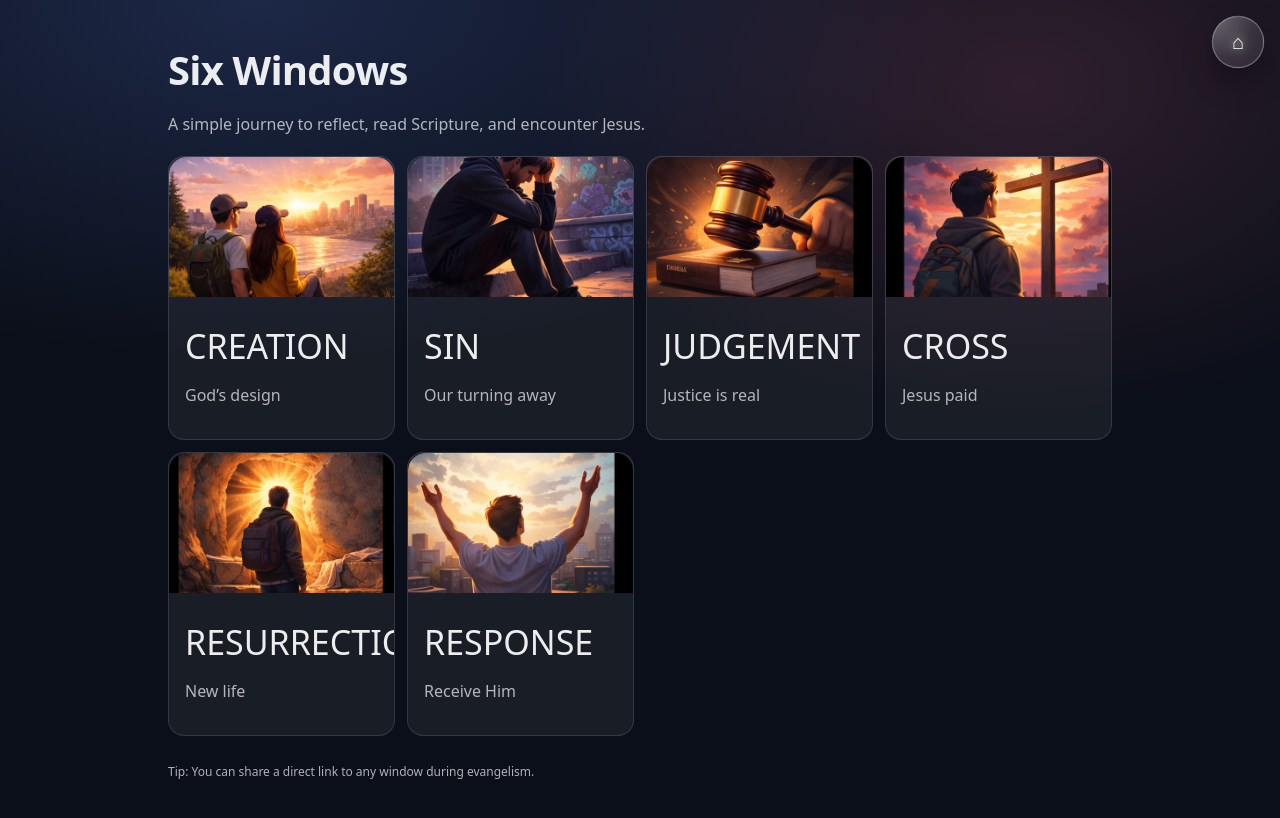
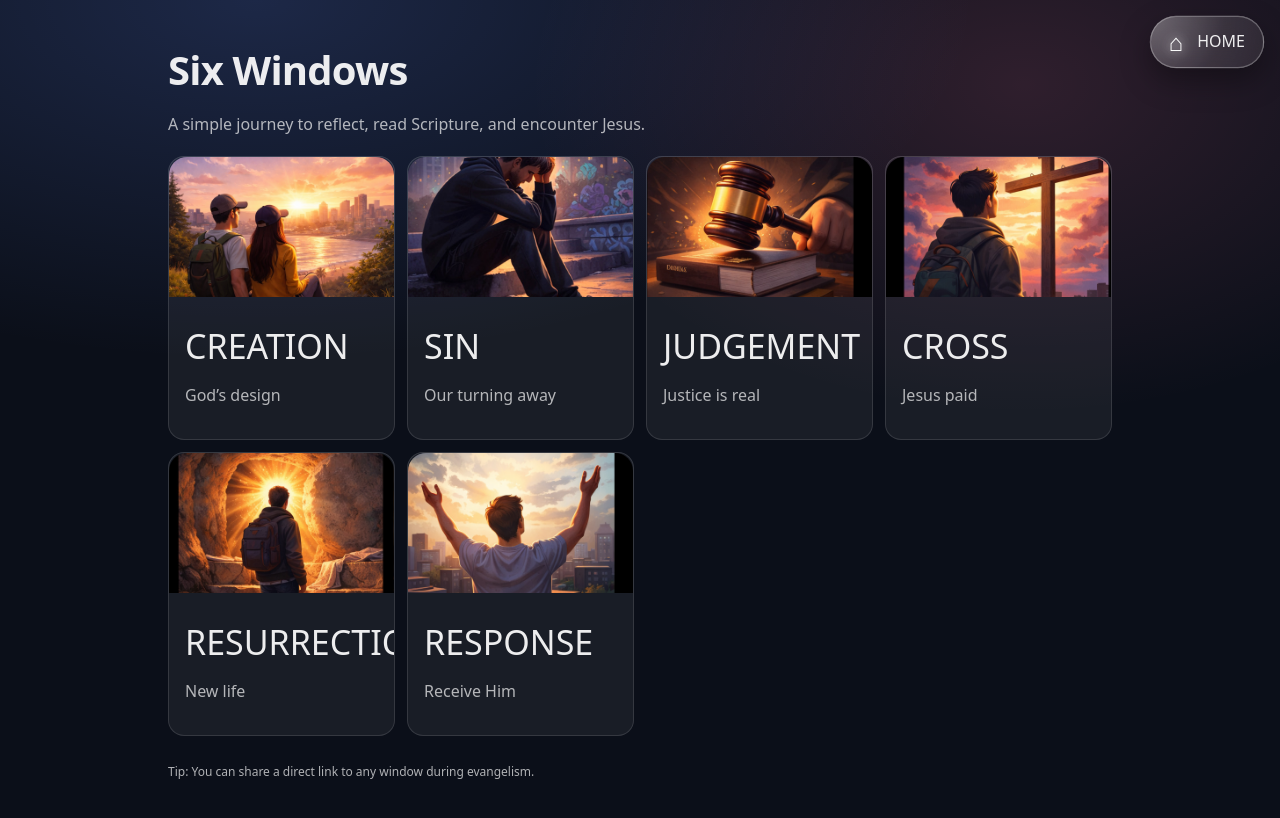
Before and after one commit to Message4U/six-windows, a Next.js app: page / in a window 1280 px wide. Shown: the top 818 px of the page. Built offline with nearby package versions, Linux system fonts and the light colour scheme.

Commit message:
Improve HOME button spacing and brightness

```diff
--- a/app/globals.css
+++ b/app/globals.css
@@ -171,12 +171,18 @@ a:hover { text-decoration: underline; }
   position: fixed;
   top: 16px;
   right: 16px;
-  width: 52px;
+
   height: 52px;
+  width: auto;
+  min-width: 52px;
+
   border-radius: 999px;
   display: flex;
   align-items: center;
   justify-content: center;
+  gap: 14px;
+  padding: 0 18px;
+
   text-decoration: none;
 
   background: radial-gradient(
@@ -198,7 +204,7 @@ a:hover { text-decoration: underline; }
 }
 
 .homeFabIcon {
-  font-size: 20px;
+  font-size: 24px;
   line-height: 1;
   color: white;
   text-shadow:
--- a/app/layout.tsx
+++ b/app/layout.tsx
@@ -13,9 +13,11 @@ export default function RootLayout({
   return (
     <html lang="en">
       <body>
-        <a className="homeFab" href="/" aria-label="Home">
-          <span className="homeFabIcon">⌂</span>
-        </a>
+      <a className="homeFab" href="/" aria-label="Home">
+  <span className="homeFabIcon">⌂</span>
+  <span className="homeFabText">HOME</span>
+</a>
+
 
         {children}
       </body>
```
